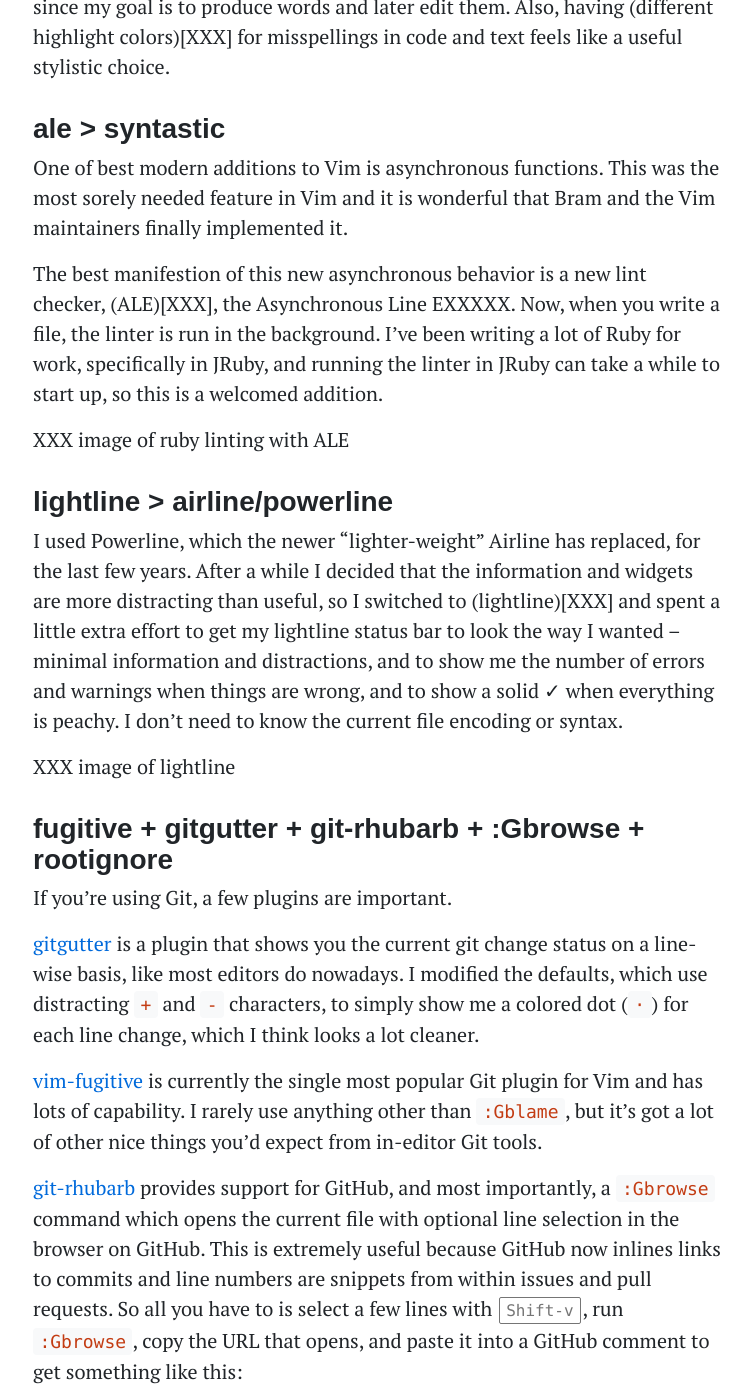
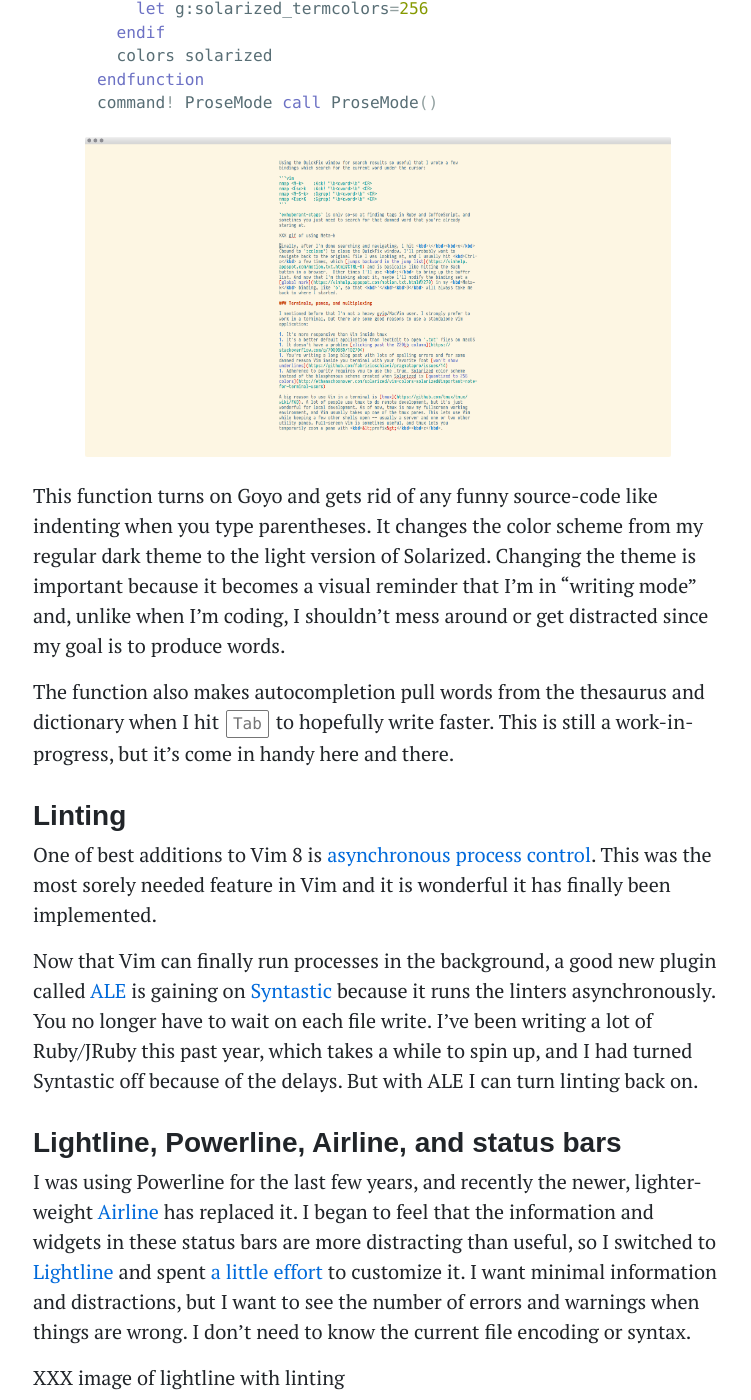
Before and after one commit to statico/statico.github.io, a Jekyll site: the page built from _posts/2017-10-01-vim3.md, in a window 1280 px wide and 1400 px high, scrolled down 8670 px. Shown: the whole window, without its empty margins (262-1013 px from the left). Built offline with Jekyll 4.4.1, drawn with Linux system fonts in a browser that asks for light colours; some web fonts are replaced; some of the changed text lies outside the part shown.

Commit message:
Work on vim3

````diff
--- a/_posts/2017-10-01-vim3.md
+++ b/_posts/2017-10-01-vim3.md
@@ -14,7 +14,6 @@
 <a href="/images/vim/vim3.png"><img src="/images/vim/vim3.png"/></a>
 <figcaption>A recent Vim session</figcaption>
 </figure>
-
 
 ### On Plugins
 
@@ -140,41 +139,59 @@
 
 Coincidentally, a few days after noticing this, I read [an article](https://danluu.com/term-latency/) that demonstrated input latency between terminals and pointed out that Terminal.app is now significantly faster than iTerm2. I tried it for myself and confirmed that the keystroke latency was somewhere between urxvt and iTerm2, so I've switched to Terminal.app completely. I don't miss iTerm2's vertical splits as much since I'm using tmux. (Yes, I've tried iTerm2's tmux integration, but I never really saw how it was helpful.) Also, I was using a fancy [custom iTerm2 color theme](https://github.com/mbadolato/iTerm2-Color-Schemes) and was pleased to find a project which has [converted all the themes](https://github.com/lysyi3m/osx-terminal-themes) for Terminal.app.
 
-Finally, I lied a little. I do miss one thing about iTerm2 vertical splits, and that's the very occasional case where I want a different font size in one pane than another. It's easy to do this with iTerm, or in fact _any_ editor other than those inside terminals.
+Oh, I lied a little. I do miss one thing about iTerm2 vertical splits: the very occasional use case where I want a different font sizes in different panes. Sometimes I want the editor font size larger and the server output smaller to fit more lines on the screen. It's easy to do this with iTerm2, or in fact _any_ editor environment where the editing area isn't a single grid with fixed sized cells.
 
-### goyo + ProseMode + supertab + fzf for thesaurus?
+### Writing prose in Vim
 
-Distraciton-free writing is pretty popular, and for good reason: it works. But I want to do my writing in Vim. So what's the solution?
+Distraction-free writing is popular and for good reason -- it works. I want to do my writing in Vim, however, and not some external app. So what's the solution?
 
-A great plugin is [Goyo](XXX), which adds lots of padding to your buffer and hides all the cruft. It's aware of airline/powerline/lightline and whatever, so those get hidden too ([mostly](XXX)). I've combined that with a few other custom settings which I call **Prose Mode**:
+A great plugin is [goyo.vim](https://vimawesome.com/plugin/goyo-vim), which adds lots of padding to your buffer and hides all the cruft. It's also aware of airline/powerline/lightline status bars, so those get hidden too ([well, mostly](https://github.com/itchyny/lightline.vim/issues/83)). I've combined that with a few other custom settings which I call **Prose Mode**:
 
-XXX insert snippet of ProseMode
+```vim
+function! ProseMode()
+  call goyo#execute(0, [])
+  set spell noci nosi noai nolist noshowmode noshowcmd
+  set complete+=s
+  set bg=light
+  if !has('gui_running')
+    let g:solarized_termcolors=256
+  endif
+  colors solarized
+endfunction
+command! ProseMode call ProseMode()
+```
 
-Basically, turn on Goyo, get rid of any funny source-code like indenting, and make autocompletion pull words from the thesaurus and dictionary to write even faster. It also changes the color scheme from my normal dark Molokai theme to the light version of Solarized. The latter is important because it becomes a mental reminder that I'm in "writing mode," and unlike in coding mode, I haven't given myself permission to mess around or get distracted, since my goal is to produce words and later edit them. Also, having (different highlight colors)[XXX] for misspellings in code and text feels like a useful stylistic choice.
+<figure>
+<a href="/images/vim/vim3-prose.png"><img src="/images/vim/vim3-prose.png"/></a>
+</figure>
 
-### ale > syntastic
+This function turns on Goyo and gets rid of any funny source-code like indenting when you type parentheses. It changes the color scheme from my regular dark theme to the light version of Solarized. Changing the theme is important because it becomes a visual reminder that I'm in "writing mode" and, unlike when I'm coding, I shouldn't mess around or get distracted since my goal is to produce words.
 
-One of best modern additions to Vim is asynchronous functions. This was the most sorely needed feature in Vim and it is wonderful that Bram and the Vim maintainers finally implemented it.
+The function also makes autocompletion pull words from the thesaurus and dictionary when I hit <kbd>Tab</kbd> to hopefully write faster. This is still a work-in-progress, but it's come in handy here and there.
 
-The best manifestion of this new asynchronous behavior is a new lint checker, (ALE)[XXX], the Asynchronous Line EXXXXX. Now, when you write a file, the linter is run in the background. I've been writing a lot of Ruby for work, specifically in JRuby, and running the linter in JRuby can take a while to start up, so this is a welcomed addition.
+### Linting
 
-XXX image of ruby linting with ALE
+One of best additions to Vim 8 is [asynchronous process control](https://vimhelp.appspot.com/channel.txt.html). This was the most sorely needed feature in Vim and it is wonderful it has finally been implemented.
 
-### lightline > airline/powerline
+Now that Vim can finally run processes in the background, a good new plugin called [ALE](https://vimawesome.com/plugin/ale) is gaining on [Syntastic](https://vimawesome.com/plugin/syntastic) because it runs the linters asynchronously. You no longer have to wait on each file write. I've been writing a lot of Ruby/JRuby this past year, which takes a while to spin up, and I had turned Syntastic off because of the delays. But with ALE I can turn linting back on.
 
-I used Powerline, which the newer "lighter-weight" Airline has replaced, for the last few years. After a while I decided that the information and widgets are more distracting than useful, so I switched to (lightline)[XXX] and spent a little extra effort to get my lightline status bar to look the way I wanted -- minimal information and distractions, and to show me the number of errors and warnings when things are wrong, and to show a solid ✓ when everything is peachy. I don't need to know the current file encoding or syntax.
+### Lightline, Powerline, Airline, and status bars
 
-XXX image of lightline
+I was using Powerline for the last few years, and recently the newer, lighter-weight [Airline](https://vimawesome.com/plugin/vim-airline) has replaced it. I began to feel that the information and widgets in these status bars are more distracting than useful, so I switched to [Lightline](https://vimawesome.com/plugin/lightline-vim) and spent [a little effort](https://github.com/statico/dotfiles/blob/202e30b23e5216ffb6526cce66a0ef4fa7070456/.vim/vimrc#L406-L453) to customize it. I want minimal information and distractions, but I want to see the number of errors and warnings when things are wrong. I don't need to know the current file encoding or syntax.
 
-### fugitive + gitgutter + git-rhubarb + :Gbrowse + rootignore
+XXX image of lightline with linting
+
+I still don't get why everyone wants to see the current git branch in their editor's status line and in their shell prompt -- I feel like I always know what branch I'm on, and with shells it can be inaccurate if you've switched branches in a different shell. But, clearly I'm the odd man out here, and maybe I'll see the light.
+
+### Git
 
 If you're using Git, a few plugins are important.
 
-[gitgutter](XXX) is a plugin that shows you the current git change status on a line-wise basis, like most editors do nowadays. I modified the defaults, which use distracting `+` and `-` characters, to simply show me a colored dot (`·`) for each line change, which I think looks a lot cleaner.
+[vim-gitgutter](https://vimawesome.com/plugin/vim-gitgutter) is a plugin that shows you markers for any lines that have been added, delete, or modified. Most editors do this nowadays. I customized it to show me a colored dot (`·`) for each line change, which I think looks a lot cleaner than the default `+` and `-` characters.
 
-[vim-fugitive](XXX) is currently the single most popular Git plugin for Vim and has lots of capability. I rarely use anything other than `:Gblame`, but it's got a lot of other nice things you'd expect from in-editor Git tools.
+[vim-fugitive](https://vimawesome.com/plugin/fugitive-vim) is currently the most popular Git plugin for Vim and has lots of capability. I rarely use anything other than `:Gblame` and `:Gbrowse`, but it's got a lot of other nice things you'd expect from in-editor Git tools.
 
-[git-rhubarb](XXX) provides support for GitHub, and most importantly, a `:Gbrowse` command which opens the current file with optional line selection in the browser on GitHub. This is extremely useful because GitHub now inlines links to commits and line numbers are snippets from within issues and pull requests. So all you have to is select a few lines with <kbd>Shift-v</kbd>, run `:Gbrowse`, copy the URL that opens, and paste it into a GitHub comment to get something like this:
+If your repo is hosted on GitHub, also install the `:Gbrowse` opens the current file with optional line selection in the browser on GitHub. This is extremely useful because GitHub now inlines links to commits and line numbers are snippets from within issues and pull requests. So all you have to is select a few lines with <kbd>Shift-v</kbd>, run `:Gbrowse`, copy the URL that opens, and paste it into a GitHub comment to get something like this:
 
 XXX pic of inline code snippet in GitHub issue.
 
````
Also changed, not shown: images/vim/vim3-prose.png (added).
